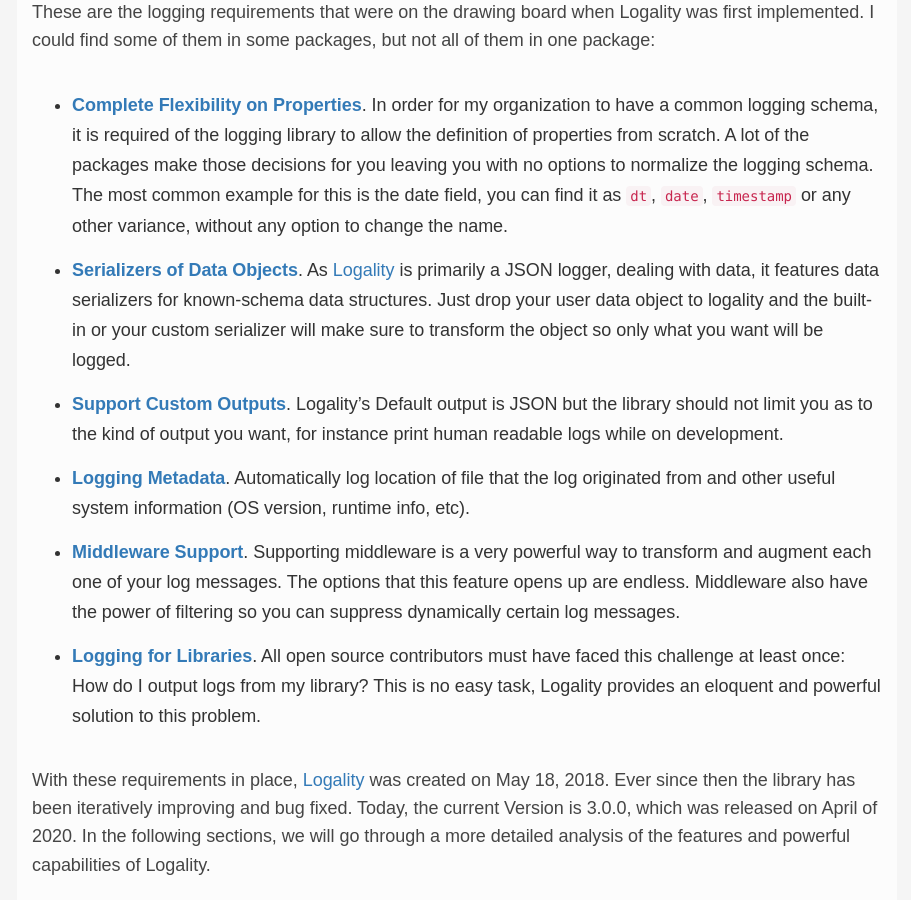
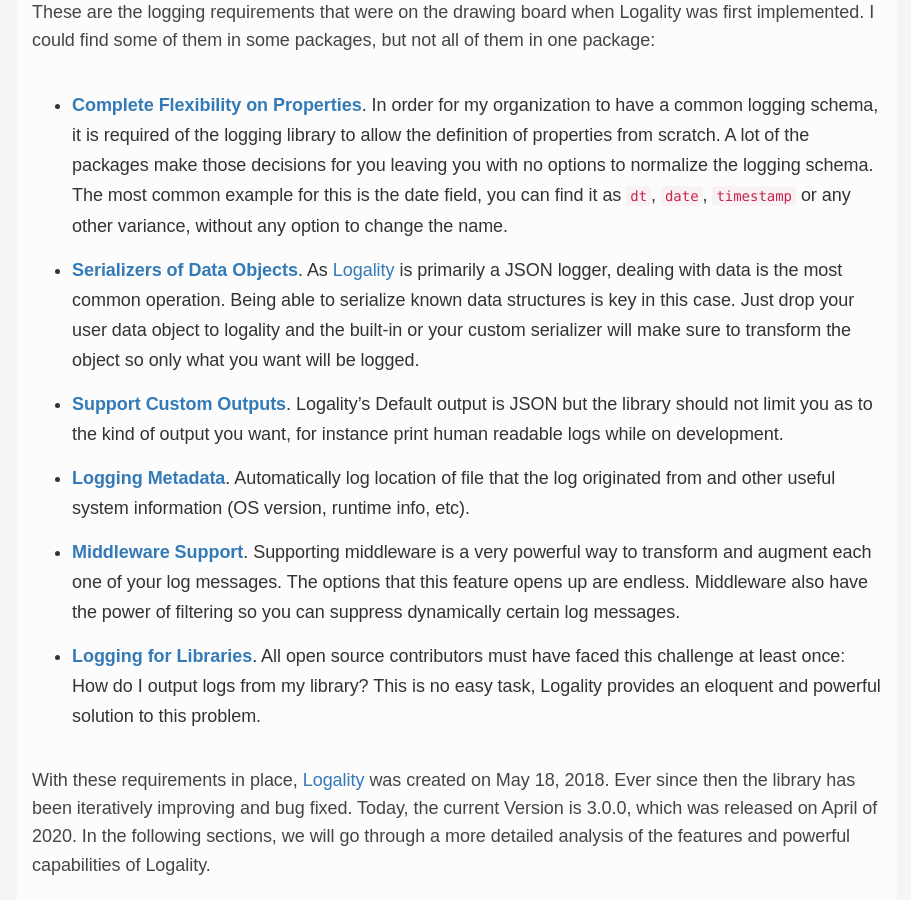
Before and after one commit to thanpolas/thanpolas.github.com, a Jekyll site: the page built from _posts/nodejs/2020-06-27-why-logs-are-important-introducing-logality.md, in a window 1280 px wide and 900 px high, scrolled down 706 px. Shown: the whole window, without its empty margins (183-1094 px from the left). Built offline with Jekyll 4.4.1, drawn with Linux system fonts in a browser that asks for light colours; nearby versions of some CDN libraries; comment, search, counter and statistics services are not loaded.

Commit message:
better syntax on serializers

```diff
--- a/_posts/nodejs/2020-06-27-why-logs-are-important-introducing-logality.md
+++ b/_posts/nodejs/2020-06-27-why-logs-are-important-introducing-logality.md
@@ -20,7 +20,7 @@
 These are the logging requirements that were on the drawing board when Logality was first implemented. I could find some of them in some packages, but not all of them in one package:
 
 * [**Complete Flexibility on Properties**](#a-common-logging-schema). In order for my organization to have a common logging schema, it is required of the logging library to allow the definition of properties from scratch. A lot of the packages make those decisions for you leaving you with no options to normalize the logging schema. The most common example for this is the date field, you can find it as `dt`, `date`, `timestamp` or any other variance, without any option to change the name.
-* [**Serializers of Data Objects**](#serializers-of-data-objects). As [Logality][logality] is primarily a JSON logger, dealing with data, it features data serializers for known-schema data structures. Just drop your user data object to logality and the built-in or your custom serializer will make sure to transform the object so only what you want will be logged.
+* [**Serializers of Data Objects**](#serializers-of-data-objects). As [Logality][logality] is primarily a JSON logger, dealing with data is the most common operation. Being able to serialize known data structures is key in this case. Just drop your user data object to logality and the built-in or your custom serializer will make sure to transform the object so only what you want will be logged.
 * [**Support Custom Outputs**](#custom-output-and-pretty-print). Logality's Default output is JSON but the library should not limit you as to the kind of output you want, for instance print human readable logs while on development.
 * [**Logging Metadata**](#logging-metadata). Automatically log location of file that the log originated from and other useful system information (OS version, runtime info, etc).
 * [**Middleware Support**](#the-power-of-middleware). Supporting middleware is a very powerful way to transform and augment each one of your log messages. The options that this feature opens up are endless. Middleware also have the power of filtering so you can suppress dynamically certain log messages.
```
